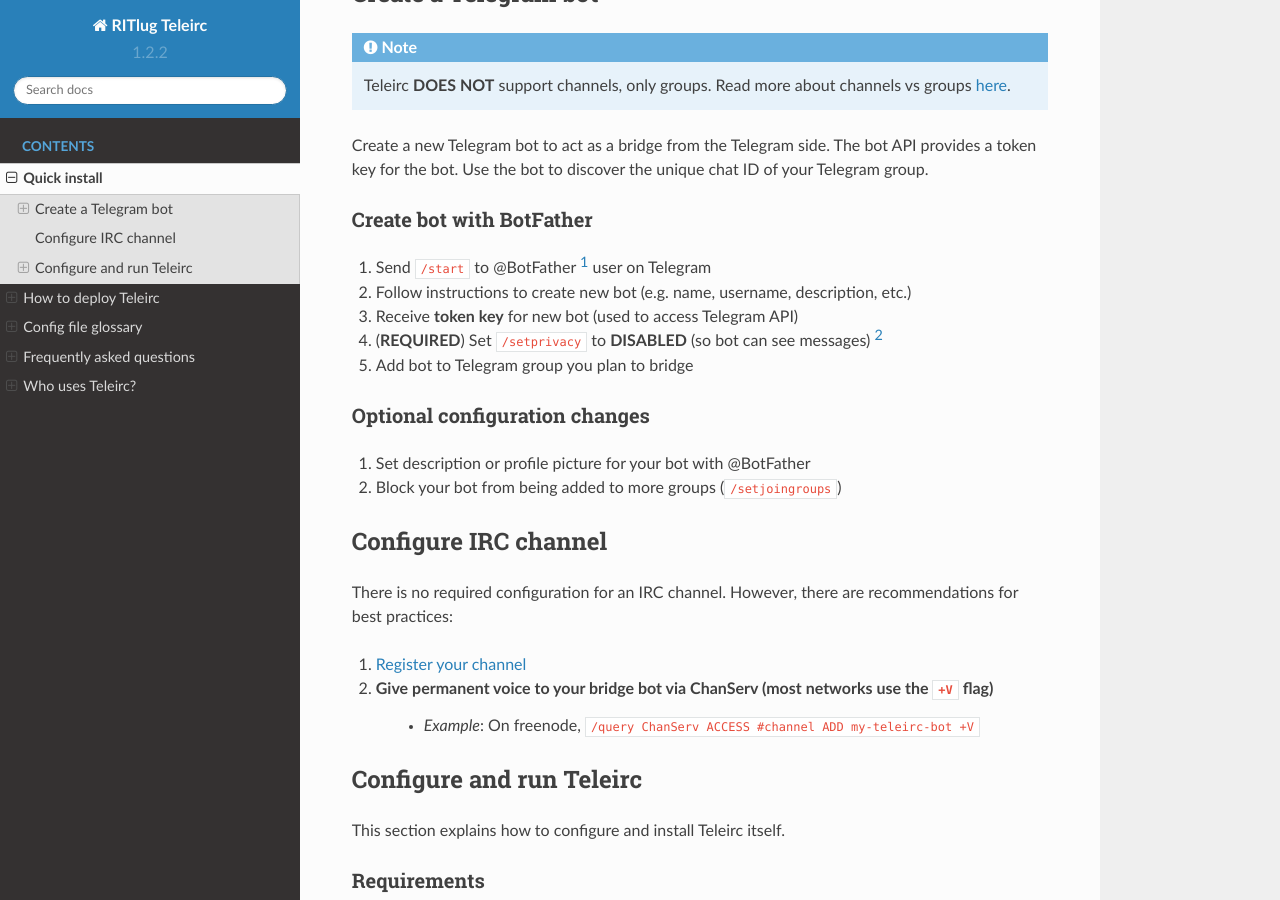
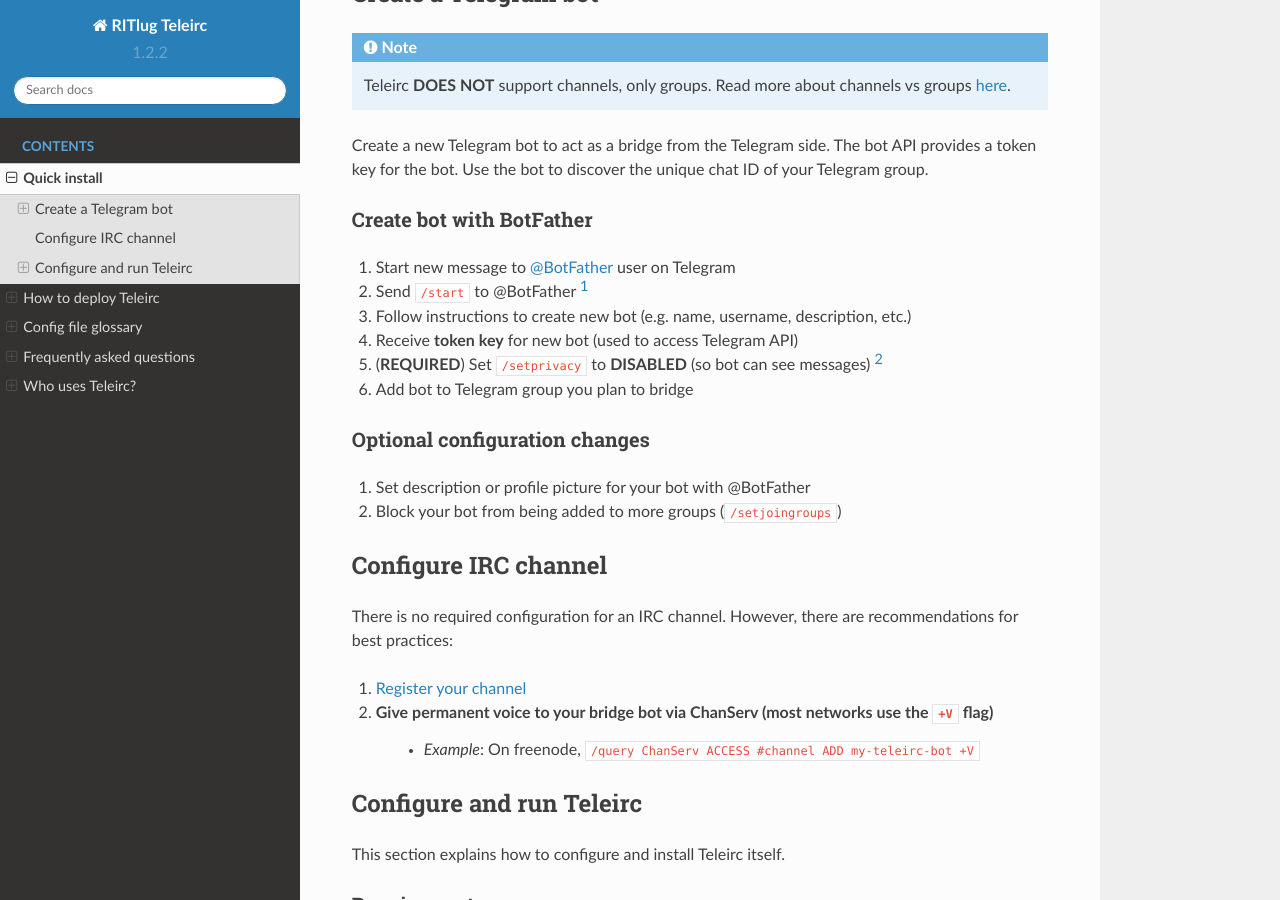
Before and after one commit to RITlug/teleirc, a Sphinx documentation site: the page built from docs/quick-install.rst, in a window 1280 px wide and 900 px high, scrolled down 351 px. Built offline with Sphinx 7.4.7 and the Read the Docs theme 2.0.0, drawn with Linux system fonts in a browser that asks for light colours; formulas are drawn with MathJax 3.

Commit message:
docs: Add link to start PM with BotFather user
This commit adds a new step to creating a Telegram user. Per
@nic-hartley's feedback, this was not intuitive to a new Telegram user.
Adding this to the docs should make it more clear and document this
"hidden" step.

cc: @Tjzabel

```diff
--- a/docs/quick-install.rst
+++ b/docs/quick-install.rst
@@ -24,7 +24,8 @@
 Create bot with BotFather
 =========================
 
-#. Send ``/start`` to @BotFather [#]_ user on Telegram
+#. Start new message to `@BotFather <https://t.me/botfather>`_ user on Telegram
+#. Send ``/start`` to @BotFather [#]_
 #. Follow instructions to create new bot (e.g. name, username, description, etc.)
 #. Receive **token key** for new bot (used to access Telegram API)
 #. (**REQUIRED**) Set ``/setprivacy`` to **DISABLED** (so bot can see messages) [#]_
```
